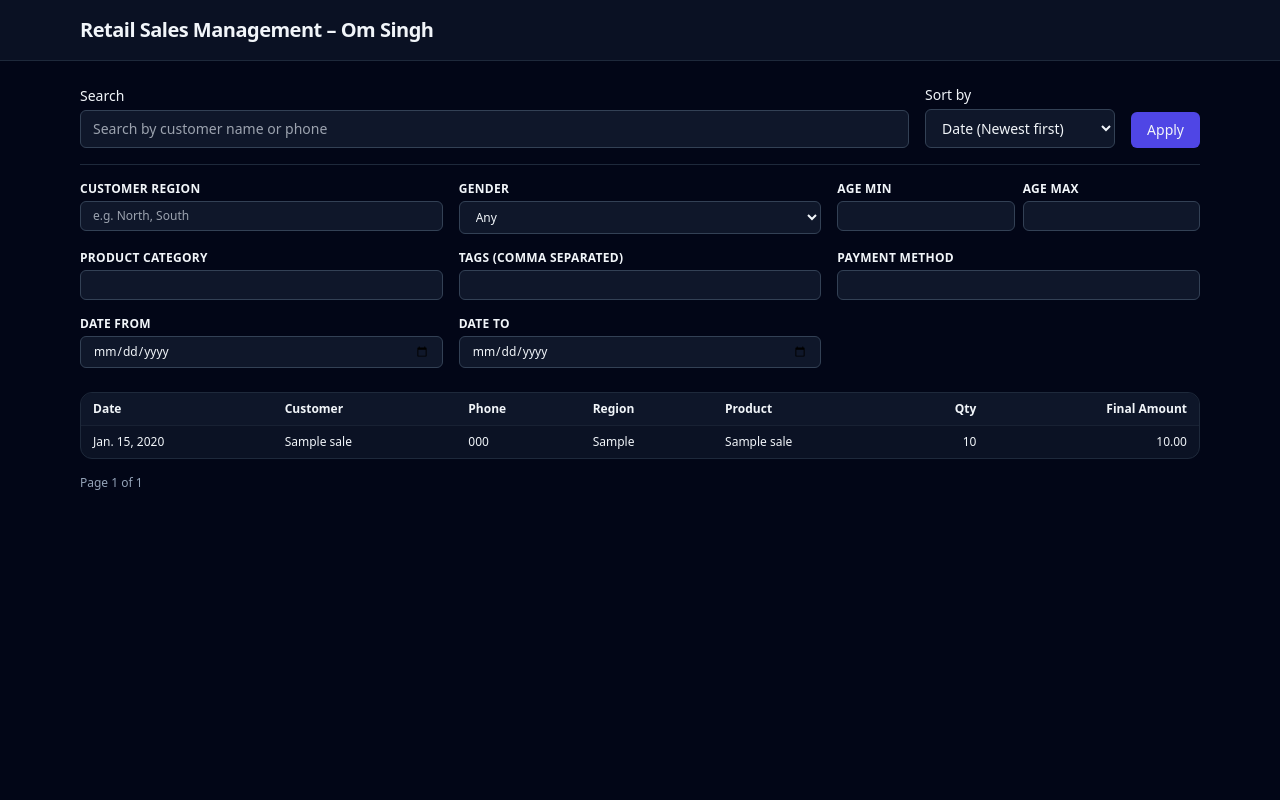
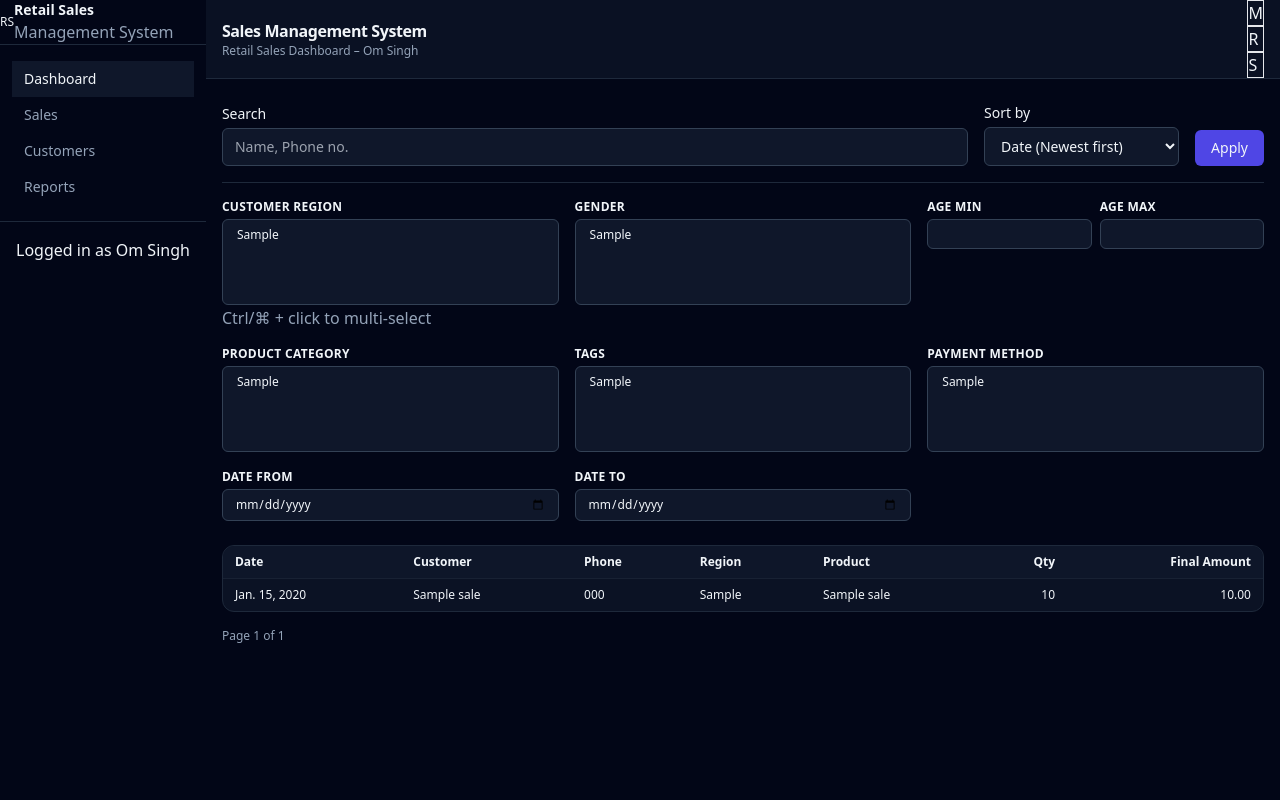
Before and after one commit to OmSingh29/Assignment, a Django app: page / in a window 1280 px wide. Run offline with Django 5.2, Linux system fonts and the light colour scheme; tables that the repository leaves empty hold one stand-in row (values such as "Sample post").

Commit message:
Final Commit

```diff
--- a/backend/src/sales/templates/sales/base.html
+++ b/backend/src/sales/templates/sales/base.html
@@ -5,25 +5,74 @@
     <meta charset="utf-8" />
     <title>Retail Sales – TruEstate</title>
     <meta name="viewport" content="width=device-width, initial-scale=1" />
-
-    <!-- Load compiled Tailwind CSS -->
     <link rel="stylesheet" href="{% static 'css/main.css' %}">
   </head>
 
   <body class="bg-slate-950 text-slate-100 min-h-screen">
+    <div class="min-h-screen flex bg-slate-950">
+      <!-- Left sidebar -->
+      <aside class="hidden md:flex md:flex-col w-64 border-r border-slate-800 bg-slate-950/80">
+        <div class="h-16 flex items-center px-6 border-b border-slate-800">
+          <span class="inline-flex h-8 w-8 items-center justify-center rounded-xl bg-indigo-500 text-xs font-bold">
+            RS
+          </span>
+          <div class="ml-3">
+            <p class="text-sm font-semibold leading-tight">Retail Sales</p>
+            <p class="text-[11px] text-slate-400 leading-tight">Management System</p>
+          </div>
+        </div>
 
-    <header class="border-b border-slate-800 bg-slate-900/70 backdrop-blur">
-      <div class="max-w-6xl mx-auto px-4 py-4 flex items-center justify-between">
-        <h1 class="text-xl font-semibold tracking-tight">
-          Retail Sales Management – Om Singh
-        </h1>
+        <nav class="flex-1 px-3 py-4 space-y-1 text-sm">
+          <a href="#"
+             class="flex items-center px-3 py-2 rounded-lg bg-slate-900 text-slate-50">
+            <span class="w-1.5 h-1.5 rounded-full bg-emerald-400 mr-3"></span>
+            Dashboard
+          </a>
+          <a href="#"
+             class="flex items-center px-3 py-2 rounded-lg text-slate-400 hover:bg-slate-900/70 hover:text-slate-100">
+            Sales
+          </a>
+          <a href="#"
+             class="flex items-center px-3 py-2 rounded-lg text-slate-400 hover:bg-slate-900/70 hover:text-slate-100">
+            Customers
+          </a>
+          <a href="#"
+             class="flex items-center px-3 py-2 rounded-lg text-slate-400 hover:bg-slate-900/70 hover:text-slate-100">
+            Reports
+          </a>
+        </nav>
+
+        <div class="px-4 py-4 border-t border-slate-800 text-[11px] text-slate-500">
+          Logged in as <span class="text-slate-200 font-medium">Om Singh</span>
+        </div>
+      </aside>
+
+      <!-- Main content -->
+      <div class="flex-1 flex flex-col">
+        <header class="h-16 border-b border-slate-800 bg-slate-900/70 backdrop-blur">
+          <div class="max-w-7xl mx-auto h-full px-4 sm:px-6 lg:px-8 flex items-center justify-between">
+            <div>
+              <h1 class="text-base sm:text-lg font-semibold tracking-tight">
+                Sales Management System
+              </h1>
+              <p class="text-xs text-slate-400 mt-0.5">
+                Retail Sales Dashboard – Om Singh
+              </p>
+            </div>
+            <div class="hidden sm:flex -space-x-2">
+              <span class="h-7 w-7 rounded-full border border-slate-900 bg-pink-500/80 text-[11px] flex items-center justify-center">M</span>
+              <span class="h-7 w-7 rounded-full border border-slate-900 bg-emerald-500/80 text-[11px] flex items-center justify-center">R</span>
+              <span class="h-7 w-7 rounded-full border border-slate-900 bg-sky-500/80 text-[11px] flex items-center justify-center">S</span>
+            </div>
+          </div>
+        </header>
+
+        <main class="flex-1">
+          <div class="max-w-7xl mx-auto px-4 sm:px-6 lg:px-8 py-6">
+            {% block content %}{% endblock %}
+          </div>
+        </main>
       </div>
-    </header>
-
-    <main class="max-w-6xl mx-auto px-4 py-6">
-      {% block content %}
-      {% endblock %}
-    </main>
-
+    </div>
   </body>
 </html>
--- a/backend/src/sales/templates/sales/sales_list.html
+++ b/backend/src/sales/templates/sales/sales_list.html
@@ -11,7 +11,7 @@
         type="text"
         name="q"
         value="{{ search_query }}"
-        placeholder="Search by customer name or phone"
+        placeholder="Name, Phone no."
         class="w-full rounded-md bg-slate-900 border border-slate-700 px-3 py-2 text-sm focus:outline-none focus:ring-2 focus:ring-indigo-500"
       />
     </div>
@@ -48,45 +57,51 @@
 
   <!-- Filters panel -->
   <div class="grid md:grid-cols-3 gap-4 pt-4 border-t border-slate-800 mt-4">
-    <!-- Region -->
+    <!-- Customer Region (multi-select) -->
     <div>
-      <label class="block text-xs font-semibold mb-1 uppercase tracking-wide"
-        >Customer Region</label
+      <label class="block text-xs font-semibold mb-1 uppercase tracking-wide">
+        Customer Region
+      </label>
+      <select
+        name="region"
+        multiple
+        class="w-full rounded-md bg-slate-900 border border-slate-700 px-3 py-1.5 text-xs h-24"
       >
-      <input
-        type="text"
-        name="region"
-        value="{{ request.GET.region }}"
-        placeholder="e.g. North, South"
-        class="w-full rounded-md bg-slate-900 border border-slate-700 px-3 py-1.5 text-xs"
-      />
+        {% for value in region_options %}
+          <option value="{{ value }}"
+            {% if value in selected_regions %}selected{% endif %}>
+            {{ value }}
+          </option>
+        {% endfor %}
+      </select>
+      <p class="mt-1 text-[10px] text-slate-400">Ctrl/⌘ + click to multi-select</p>
     </div>
 
-    <!-- Gender -->
+    <!-- Gender (multi-select) -->
     <div>
-      <label class="block text-xs font-semibold mb-1 uppercase tracking-wide"
-        >Gender</label
-      >
+      <label class="block text-xs font-semibold mb-1 uppercase tracking-wide">
+        Gender
+      </label>
       <select
         name="gender"
-        class="w-full rounded-md bg-slate-900 border border-slate-700 px-3 py-1.5 text-xs"
+        multiple
+        class="w-full rounded-md bg-slate-900 border border-slate-700 px-3 py-1.5 text-xs h-24"
       >
-        <option value="">Any</option>
-        <option value="Male" {% if request.GET.gender == "Male" %}selected{% endif %}
-          >Male</option
-        >
-        <option value="Female" {% if request.GET.gender == "Female" %}selected{% endif %}
-          >Female</option
-        >
+        {% for value in gender_options %}
+          <option value="{{ value }}"
+            {% if value in selected_genders %}selected{% endif %}>
+            {{ value }}
+          </option>
+        {% endfor %}
       </select>
     </div>
 
     <!-- Age range -->
     <div class="flex gap-2">
       <div class="flex-1">
-        <label class="block text-xs font-semibold mb-1 uppercase tracking-wide"
-          >Age min</label
-        >
+        <label class="block text-xs font-semibold mb-1 uppercase tracking-wide">
+          Age min
+        </label>
         <input
           type="number"
           name="age_min"
@@ -107,50 +122,68 @@
       </div>
     </div>
 
-    <!-- Product category -->
+    <!-- Product category (multi-select) -->
     <div>
-      <label class="block text-xs font-semibold mb-1 uppercase tracking-wide"
-        >Product Category</label
+      <label class="block text-xs font-semibold mb-1 uppercase tracking-wide">
+        Product Category
+      </label>
+      <select
+        name="category"
+        multiple
+        class="w-full rounded-md bg-slate-900 border border-slate-700 px-3 py-1.5 text-xs h-24"
       >
-      <input
-        type="text"
-        name="category"
-        value="{{ request.GET.category }}"
-        class="w-full rounded-md bg-slate-900 border border-slate-700 px-3 py-1.5 text-xs"
-      />
+        {% for value in category_options %}
+          <option value="{{ value }}"
+            {% if value in selected_categories %}selected{% endif %}>
+            {{ value }}
+          </option>
+        {% endfor %}
+      </select>
     </div>
 
-    <!-- Tags -->
+    <!-- Tags (multi-select) -->
     <div>
-      <label class="block text-xs font-semibold mb-1 uppercase tracking-wide"
-        >Tags (comma separated)</label
+      <label class="block text-xs font-semibold mb-1 uppercase tracking-wide">
+        Tags
+      </label>
+      <select
+        name="tags"
+        multiple
+        class="w-full rounded-md bg-slate-900 border border-slate-700 px-3 py-1.5 text-xs h-24"
       >
-      <input
-        type="text"
-        name="tags"
-        value="{{ request.GET.tags }}"
-        class="w-full rounded-md bg-slate-900 border border-slate-700 px-3 py-1.5 text-xs"
-      />
+        {% for value in tag_options %}
+          <option value="{{ value }}"
+            {% if value in selected_tags %}selected{% endif %}>
+            {{ value }}
+          </option>
+        {% endfor %}
+      </select>
     </div>
 
-    <!-- Payment method -->
+    <!-- Payment method (multi-select) -->
     <div>
-      <label class="block text-xs font-semibold mb-1 uppercase tracking-wide"
-        >Payment Method</label
+      <label class="block text-xs font-semibold mb-1 uppercase tracking-wide">
+        Payment Method
+      </label>
+      <select
+        name="payment_method"
+        multiple
+        class="w-full rounded-md bg-slate-900 border border-slate-700 px-3 py-1.5 text-xs h-24"
       >
-      <input
-        type="text"
-        name="payment_method"
-        value="{{ request.GET.payment_method }}"
-        class="w-full rounded-md bg-slate-900 border border-slate-700 px-3 py-1.5 text-xs"
-      />
+        {% for value in payment_method_options %}
+          <option value="{{ value }}"
+            {% if value in selected_payment_methods %}selected{% endif %}>
+            {{ value }}
+          </option>
+        {% endfor %}
+      </select>
     </div>
 
-    <!-- Date range -->
+    <!-- Date range (kept as calendar inputs) -->
     <div>
-      <label class="block text-xs font-semibold mb-1 uppercase tracking-wide"
-        >Date From</label
-      >
+      <label class="block text-xs font-semibold mb-1 uppercase tracking-wide">
+        Date From
+      </label>
       <input
         type="date"
         name="date_from"
--- a/backend/src/sales/views.py
+++ b/backend/src/sales/views.py
@@ -2,12 +2,14 @@ from django.core.paginator import Paginator
 from django.shortcuts import render
 from .models import Sale
 from .services.search import apply_search
-from .services.filters import apply_filters
+from .services.filters import apply_filters, _parse_multi
 from .services.sorting import apply_sorting
 
 
 def sales_list(request):
-    qs = Sale.objects.all()
+    # Base queryset (used for both options + data)
+    base_qs = Sale.objects.all()
+    qs = base_qs
 
     # --- search ---
     search_query = request.GET.get("q", "").strip()
@@ -25,10 +27,67 @@ def sales_list(request):
     page_number = request.GET.get("page", 1)
     page_obj = paginator.get_page(page_number)
 
+    # ---------- dropdown options (distinct values) ----------
+    region_options = (
+        base_qs.exclude(customer_region="")
+        .values_list("customer_region", flat=True)
+        .distinct()
+        .order_by("customer_region")
+    )
+
+    gender_options = (
+        base_qs.exclude(gender="")
+        .values_list("gender", flat=True)
+        .distinct()
+        .order_by("gender")
+    )
+
+    category_options = (
+        base_qs.exclude(product_category="")
+        .values_list("product_category", flat=True)
+        .distinct()
+        .order_by("product_category")
+    )
+
+    payment_method_options = (
+        base_qs.exclude(payment_method="")
+        .values_list("payment_method", flat=True)
+        .distinct()
+        .order_by("payment_method")
+    )
+
+    tag_options = (
+        base_qs.exclude(tags="")
+        .values_list("tags", flat=True)
+        .distinct()
+        .order_by("tags")
+    )
+
+    # ---------- currently selected values (for keeping state) ----------
+    selected_regions = _parse_multi(request.GET, "region")
+    selected_genders = _parse_multi(request.GET, "gender")
+    selected_categories = _parse_multi(request.GET, "category")
+    selected_payment_methods = _parse_multi(request.GET, "payment_method")
+    selected_tags = _parse_multi(request.GET, "tags")
+
     context = {
         "page_obj": page_obj,
         "search_query": search_query,
         "sort_by": sort_by,
         "request": request,  # for reading GET params in template
+
+        # dropdown options
+        "region_options": region_options,
+        "gender_options": gender_options,
+        "category_options": category_options,
+        "payment_method_options": payment_method_options,
+        "tag_options": tag_options,
+
+        # selected lists (to mark <option selected>)
+        "selected_regions": selected_regions,
+        "selected_genders": selected_genders,
+        "selected_categories": selected_categories,
+        "selected_payment_methods": selected_payment_methods,
+        "selected_tags": selected_tags,
     }
     return render(request, "sales/sales_list.html", context)
```
Also changed, not shown: other parts of backend/src/sales/templates/sales/sales_list.html (+27 -18 lines), backend/src/sales/services/filters.py (+35 -31 lines).
